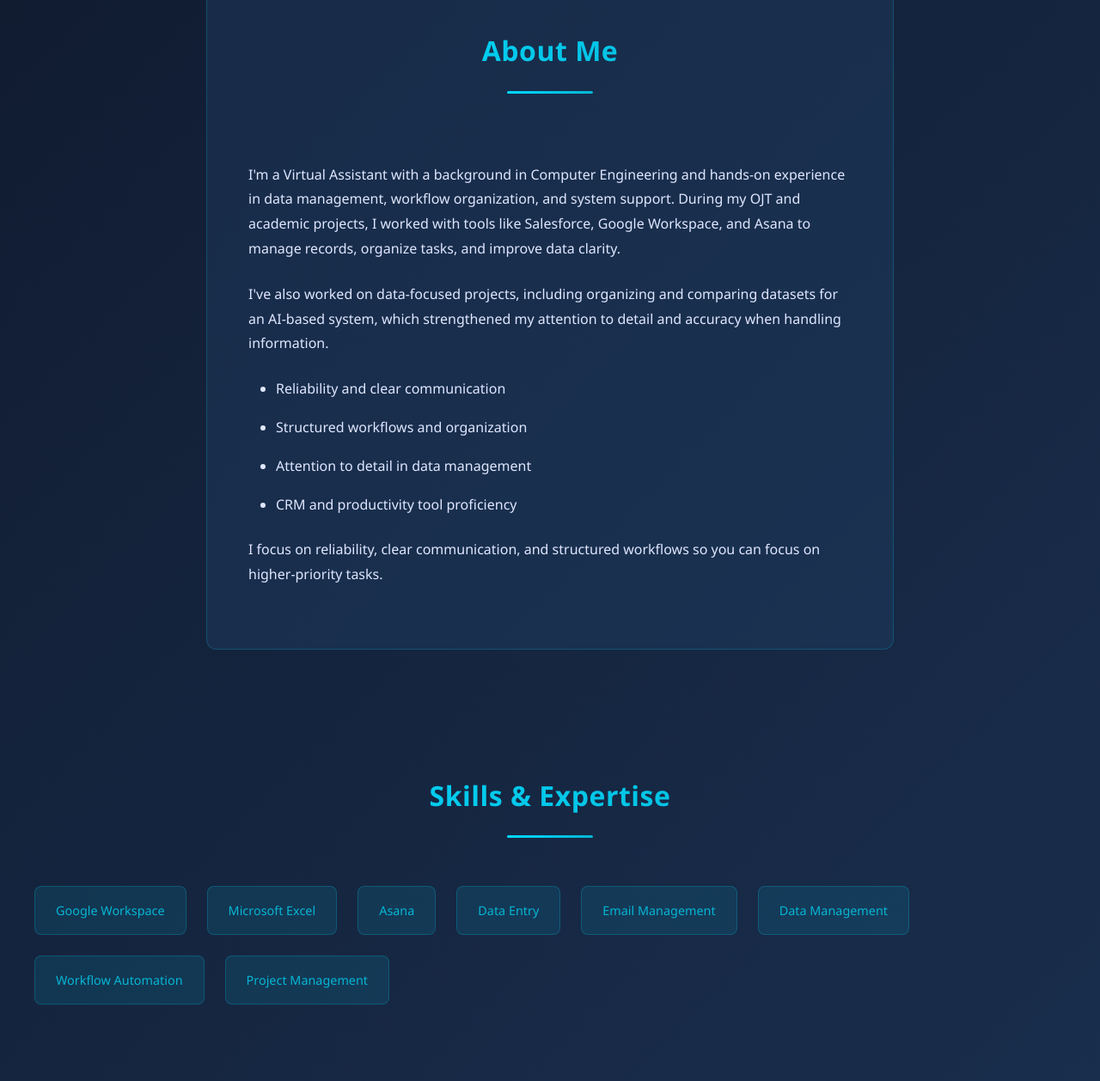
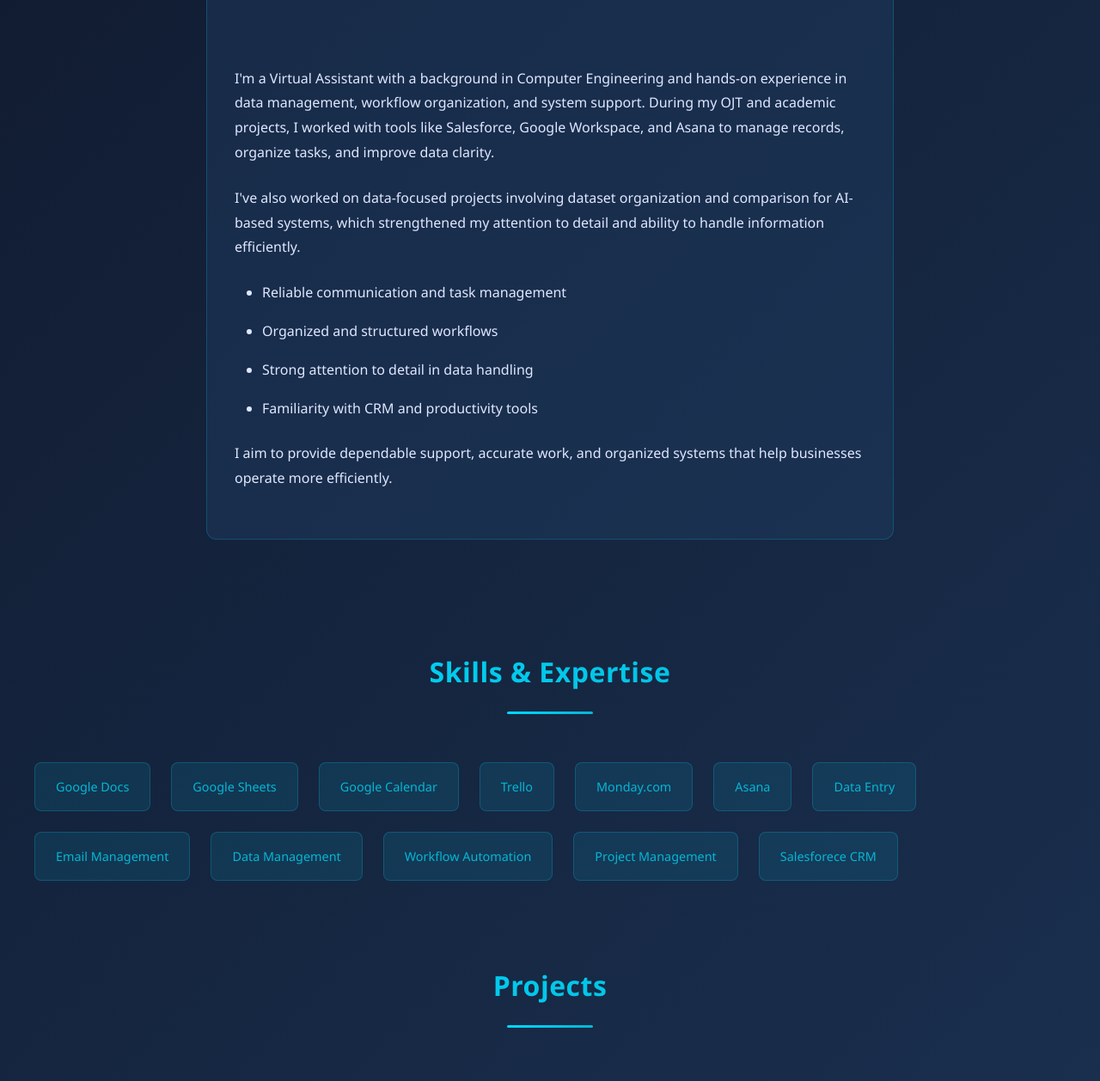
Before and after one commit to Lilent-hub/johndignadice.github.io, a plain HTML site: page index.html in a window 1280 px wide. Shown: the part 699-1957 px from the top of the page at 86% size. Drawn offline with Linux system fonts and the light colour scheme.

Commit message:
new edits

```diff
--- a/css/styles.css
+++ b/css/styles.css
@@ -225,8 +225,8 @@ header .container {
    ================================ */
 
 .hero {
-  padding: var(--spacing-xl) var(--spacing-lg);
-  min-height: 500px;
+  padding: calc(var(--spacing-lg) + 0.5rem) var(--spacing-lg);
+  min-height: 420px;
   background: linear-gradient(
     180deg,
     rgba(0, 217, 255, 0.05) 0%,
@@ -468,8 +468,8 @@ section h2::after {
   background: rgba(30, 58, 95, 0.5);
   border: 1px solid rgba(0, 217, 255, 0.2);
   border-radius: var(--radius-lg);
-  padding: var(--spacing-xl);
-  margin: var(--spacing-xl) auto;
+  padding: var(--spacing-lg);
+  margin: var(--spacing-lg) auto;
   max-width: 800px;
   text-align: center;
 }
--- a/data.js
+++ b/data.js
@@ -10,7 +10,7 @@ const siteData = {
     name: "John Andrie S. Dignadice",
     title: "Virtual Assistant (Admin & CRM Support)",
     description:
-      "I help businesses stay organized, responsive, and on track by handling administrative and CRM tasks that take up your time.",
+      "Organized admin and CRM support for busy businesses and growing teams.",
   },
 
   // ABOUT SECTION - After hero
@@ -21,33 +21,37 @@ const siteData = {
     },
     {
       type: "paragraph",
-      text: "I've also worked on data-focused projects, including organizing and comparing datasets for an AI-based system, which strengthened my attention to detail and accuracy when handling information.",
+      text: "I've also worked on data-focused projects involving dataset organization and comparison for AI-based systems, which strengthened my attention to detail and ability to handle information efficiently.",
     },
     {
       type: "list",
       items: [
-        "Reliability and clear communication",
-        "Structured workflows and organization",
-        "Attention to detail in data management",
-        "CRM and productivity tool proficiency",
+        "Reliable communication and task management",
+        "Organized and structured workflows",
+        "Strong attention to detail in data handling",
+        "Familiarity with CRM and productivity tools",
       ],
     },
     {
       type: "paragraph",
-      text: "I focus on reliability, clear communication, and structured workflows so you can focus on higher-priority tasks.",
+      text: "I aim to provide dependable support, accurate work, and organized systems that help businesses operate more efficiently.",
     },
   ],
 
   // SKILLS SECTION - After about
   skills: [
-    "Google Workspace",
-    "Microsoft Excel",
+    "Google Docs",
+    "Google Sheets",
+    "Google Calendar",
+    "Trello",
+    "Monday.com",
     "Asana",
     "Data Entry",
     "Email Management",
     "Data Management",
     "Workflow Automation",
     "Project Management",
+    "Salesforece CRM",
   ],
 
   // PROJECTS SECTION - After skills
@@ -92,11 +96,23 @@ const siteData = {
       description:
         "Organized and managed 100+ lead entries with structured tracking and filtering. Implemented automated workflows and dashboards for improved efficiency.",
       tags: ["Google Sheets", "Salesforce", "Data Management"],
-      thumbnail: "images/project-crm.jpg",
+      thumbnail: "images/Lead2.png",
       images: [
         {
-          src: "images/project-crm.jpg",
+          src: "images/Lead1.png",
           description: "Dashboard view of lead tracking system",
+        },
+        {
+          src: "images/Lead2.png",
+          description: "Built a sales CRM and reporting dashboard in Google Sheets with dynamic charts, lead tracking workflows, conditional formatting, and performance analytics to monitor lead conversion and sales activity.",
+        },
+         {
+          src: "images/Lead3.png",
+          description: "Implemented conditional formatting workflows to automatically categorize leads by sales status, improving visibility and helping prioritize follow-ups within the CRM pipeline.",
+        },
+        {
+          src: "images/Lead4.png",
+          description: "Developed dropdown-based CRM input systems for organized and error-free lead management.",
         },
       ],
     },
@@ -108,8 +124,20 @@ const siteData = {
       thumbnail: "images/project-task.png",
       images: [
         {
-          src: "images/project-task.png",
-          description: "Task board with priority indicators",
+          src: "images/project-task1.png",
+          description: "Designed and organized a centralized Executive Task Management System in Asana using categorized task sections such as Urgent Tasks, Today’s Tasks, This Week, and Waiting/Follow-up. Implemented task categorization, due dates, assignee tracking, and workflow organization to improve productivity and daily operations management.",
+        },
+        {
+          src: "images/project-task2.png",
+          description: "Created a Kanban-style workflow board in Asana to visually manage task progress from urgent priorities to completed tasks. Added subtasks, deadlines, and progress tracking to streamline executive support operations, improve task visibility, and maintain organized workflows.",
+        },
+        {
+          src: "images/project-task3.png",
+          description: "Configured workflow automation inside Asana to automatically move tasks between sections based on status updates and workflow conditions. This automation reduced manual task management, improved efficiency, and ensured smoother project tracking processes.",
+        },
+        {
+          src: "images/project-task4.png",
+          description: "Built detailed task templates with assigned users, due dates, descriptions, dependencies, subtasks, and attachments to ensure clear communication and accountability. This setup supports efficient task execution, collaboration, and follow-up management within executive operations.",
         },
       ],
     },
@@ -123,11 +151,23 @@ const siteData = {
         "Data Entry",
         "Graph & Table Creation",
       ],
-      thumbnail: "images/Aientry.png",
+      thumbnail: "images/Ai2.png",
       images: [
         {
-          src: "images/project-task.png",
-          description: "Task board with priority indicators",
+          src: "images/Ai1.png",
+          description: "Developed a comparative dataset system for evaluating heart sound results between traditional stethoscope assessments and an AI-powered stethoscope model. The system compares patient heartbeat data, murmur detection, heart rate analysis, AI certainty scores, and risk classification to support faster and more data-driven cardiac screening.",
+        },
+        {
+          src: "images/Ai2.png",
+          description: "Created a visual analytics dashboard to evaluate the performance of the AI stethoscope against traditional heart examination methods. The dashboard includes a confusion matrix, heartbeat comparison chart, and risk-level distribution analysis to measure AI prediction accuracy, detect abnormalities, and visualize patient risk trends.",
+        },
+        {
+          src: "images/Ai3.png",
+          description: "Developed a lung sound comparison system that evaluates respiratory data captured from traditional stethoscope assessments and an AI-powered stethoscope model. The dataset includes breathing rate (BRPM), chest recording locations, crackles and wheezes detection, AI certainty scores, and patient risk classification to assist in respiratory condition analysis and early abnormality detection.",
+        },
+        {
+          src: "images/Ai4.png",
+          description: "Created a comparative visualization chart to analyze differences between actual breathing rate measurements and AI-generated breathing rate predictions. This chart helps evaluate the consistency and performance of the AI stethoscope system in detecting respiratory patterns and supporting lung health assessment.",
         },
       ],
     },
@@ -139,8 +179,20 @@ const siteData = {
       thumbnail: "images/Google Calendar1.png",
       images: [
         {
-          src: "images/project-task.png",
-          description: "Task board with priority indicators",
+          src: "images/Google Calendar1.png",
+          description: "Designed and managed a structured executive scheduling system using Google Calendar with time-blocking strategies for deep work, client meetings, team syncs, email management, breaks, and daily wrap-ups. Organized recurring schedules to improve productivity, task prioritization, and time management efficiency.",
+        },
+        {
+          src: "images/Google Calendar2.png",
+          description: "Configured recurring client meetings in Google Calendar with Google Meet integration, automated notifications, guest management, timezone settings, and detailed meeting agendas. This setup supports streamlined communication, meeting coordination, and professional calendar administration.",
+        },
+        {
+          src: "images/Google Calendar3.png",
+          description: "Implemented recurring deep work scheduling blocks to support focused productivity and minimize distractions during critical work hours. Used calendar categorization and structured scheduling techniques to maintain workflow consistency and improve daily efficiency.",
+        },
+        {
+          src: "images/Google Calendar4.png",
+          description: "Managed professional meeting schedules with integrated Google Meet links, attendee coordination, reminders, and meeting notes. The calendar workflow ensures organized communication, efficient collaboration, and clear scheduling visibility for clients and internal teams.",
         },
       ],
     },
```
Also changed, not shown: images/Ai1.png (added), images/Ai2.png (renamed from images/Aientry.png), images/Ai3.png (added), images/Ai4.png (added), images/Google Calendar2.png (added), images/Google Calendar3.png (added), images/Google Calendar4.png (added), images/Lead1.png (added), images/Lead2.png (added), images/Lead3.png (added), images/Lead4.png (added), images/project-task1.png (added), images/project-task2.png (added), images/project-task3.png (added), 1 more files.
